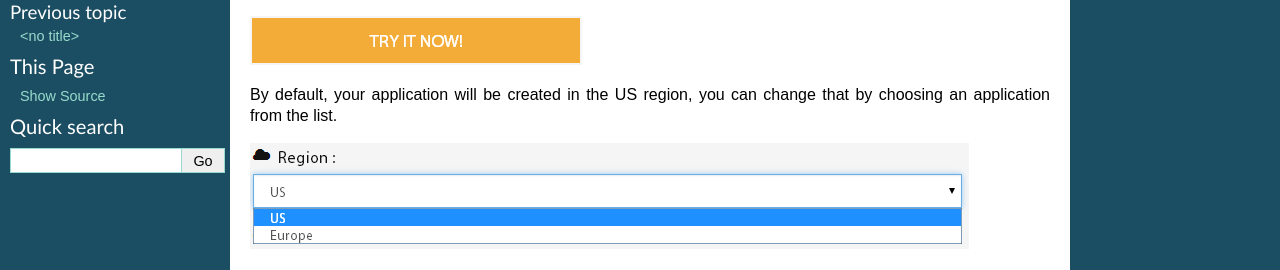
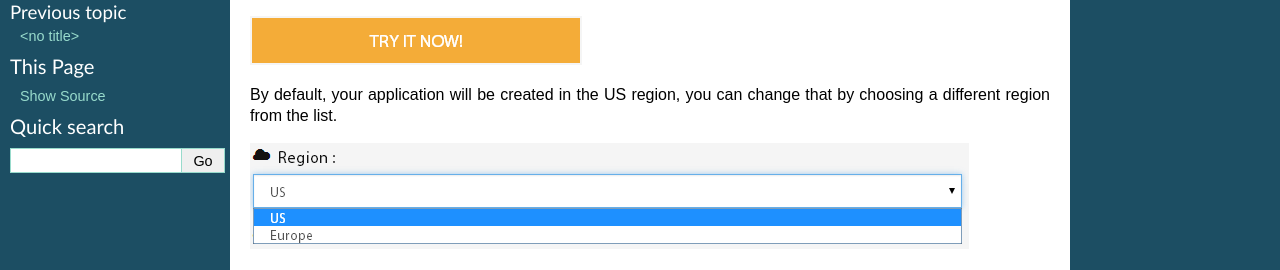
Before and after one commit to hamzahik/wakanda-paas-doc, a Sphinx documentation site: the page built from docs/getting_started.rst, in a window 1280 px wide. Shown: the part 323-593 px from the top of the page. Built offline with Sphinx 7.4.7, drawn with Linux system fonts in a browser that asks for light colours.

Commit message:
minor correction

```diff
--- a/docs/getting_started.rst
+++ b/docs/getting_started.rst
@@ -13,7 +13,7 @@ Start by choosing an application type from the suggested offers, in our case we
 
 .. image:: images/try_it_now.png
 
-By default, your application will be created in the US region, you can change that by choosing an application from the list.
+By default, your application will be created in the US region, you can change that by choosing a different region from the list.
 
 .. image:: images/region.png
 
```
